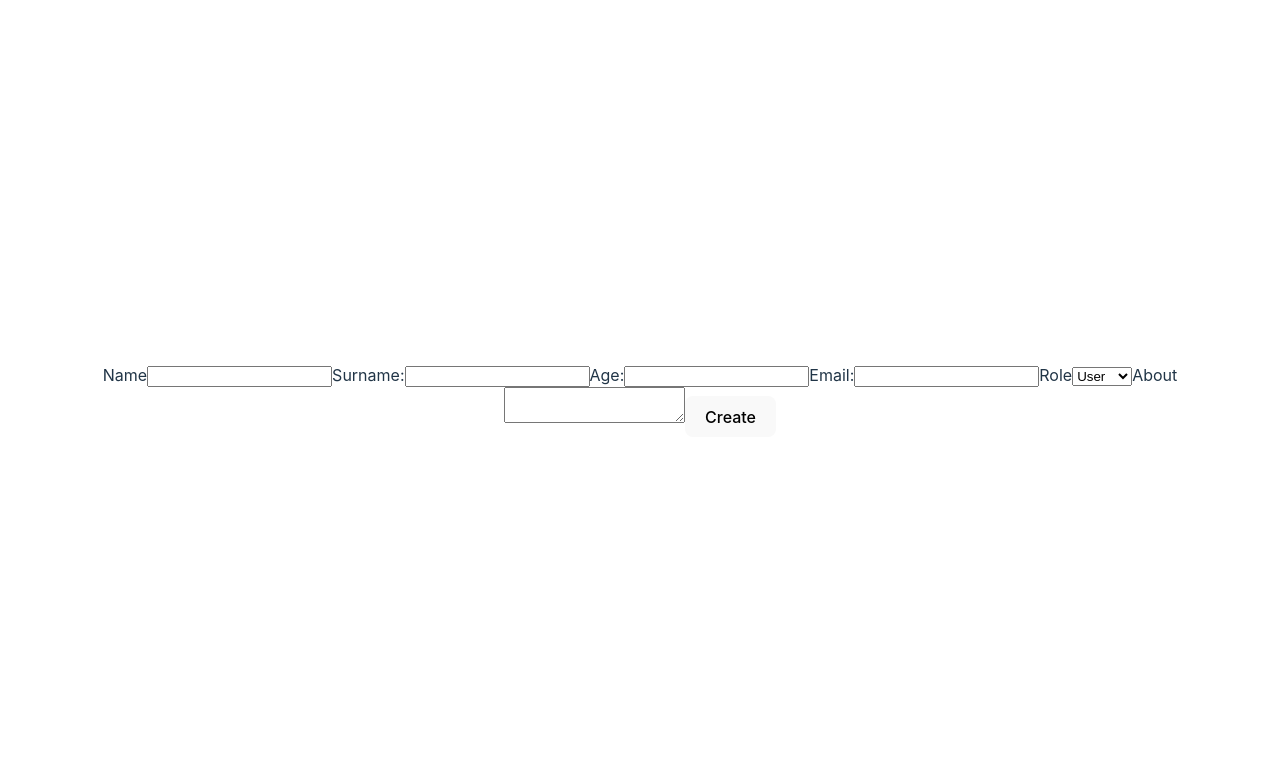
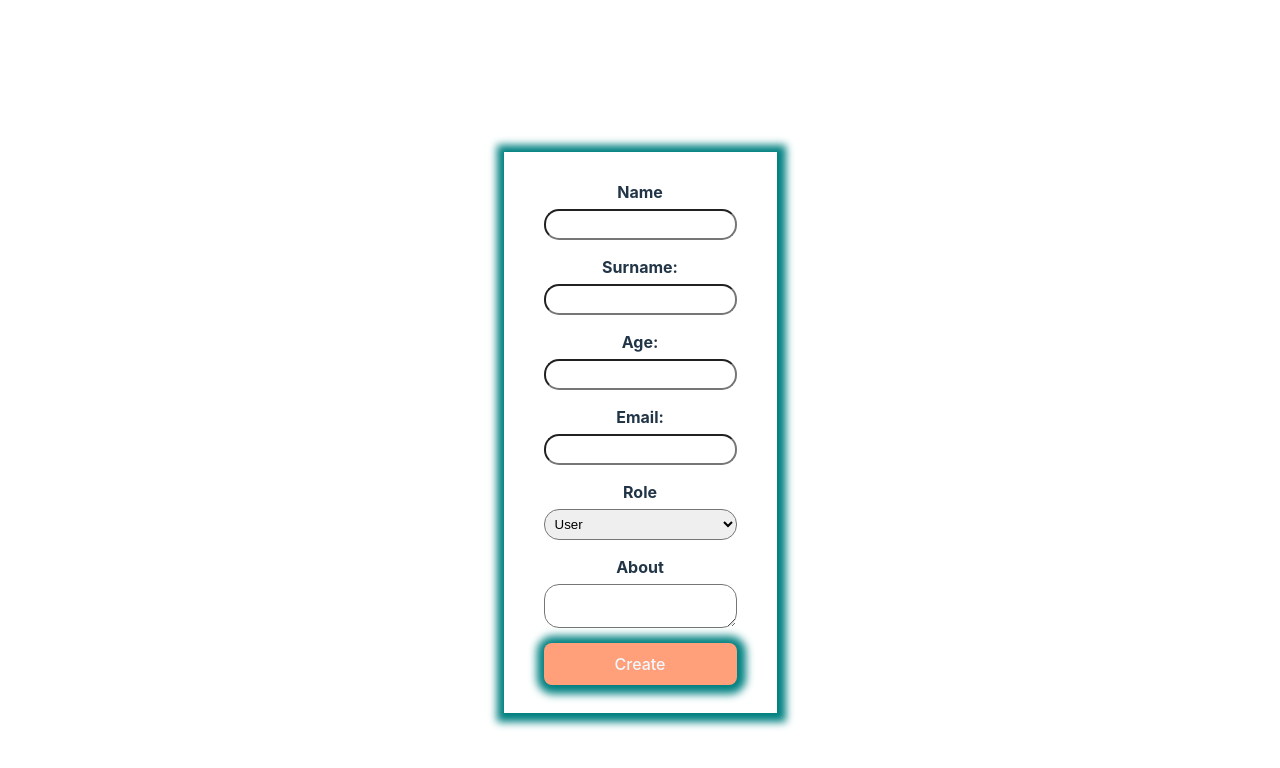
Before and after one commit to BilousPM/work-on-the-synopsis, a React (Vite) app: page / in a window 1280 px wide. Shown: the top 768 px of the page. Built offline with nearby package versions, Linux system fonts and the light colour scheme.

Commit message:
form stylization

```diff
--- a/src/components/Formik/FormikForm.jsx
+++ b/src/components/Formik/FormikForm.jsx
@@ -1,4 +1,5 @@
 import { Field, Form, Formik } from "formik";
+import s from "./FormikForm.module.css";
 
 const FormikForm = () => {
   const initialValues = {
@@ -16,35 +17,35 @@ const FormikForm = () => {
   };
 
   return (
-    <div>
+    <div className={s.formwrapper}>
       <Formik initialValues={initialValues} onSubmit={handleSubmit}>
-        <Form>
-          <label>
+        <Form className={s.form}>
+          <label className={s.label}>
             <span>Name</span>
-            <Field name="name" />
+            <Field name="name" className={s.input} />
           </label>
-          <label>
+          <label className={s.label}>
             <span>Surname:</span>
-            <Field name="surname" />
+            <Field name="surname" className={s.input} />
           </label>
-          <label>
+          <label className={s.label}>
             <span>Age:</span>
-            <Field name="age" />
+            <Field name="age" className={s.input} />
           </label>
-          <label>
+          <label className={s.label}>
             <span>Email:</span>
-            <Field name="email" type="email" />
+            <Field name="email" className={s.input} type="email" />
           </label>
-          <label>
+          <label className={s.label}>
             <span>Role</span>
-            <Field as="select" name="role">
+            <Field as="select" name="role" className={s.input}>
               <option value="user">User</option>
               <option value="admin">Admin</option>
             </Field>
           </label>
-          <label>
+          <label className={s.label}>
             <span>About</span>
-            <Field name="about" as="textarea"></Field>
+            <Field name="about" as="textarea" className={s.input}></Field>
           </label>
           <button type="submit">Create</button>
         </Form>
--- /dev/null
+++ b/src/components/Formik/FormikForm.module.css
@@ -0,0 +1,31 @@
+.formwrapper {
+  min-height: 100vh;
+  display: flex;
+  justify-content: center;
+  align-items: center;
+}
+.form {
+  display: flex;
+  gap: 15px;
+  flex-direction: column;
+  padding: 28px 40px;
+  box-shadow: 1px 1px 8px 8px teal;
+  & button {
+    background-color: lightsalmon;
+    color: aliceblue;
+    padding: 10px;
+    box-shadow: 1px 1px 8px 8px teal;
+  }
+}
+.label {
+  display: flex;
+  gap: 5px;
+  flex-direction: column;
+  & span {
+    font-weight: bold;
+  }
+}
+.input {
+  padding: 6px;
+  border-radius: 15px;
+}
```
